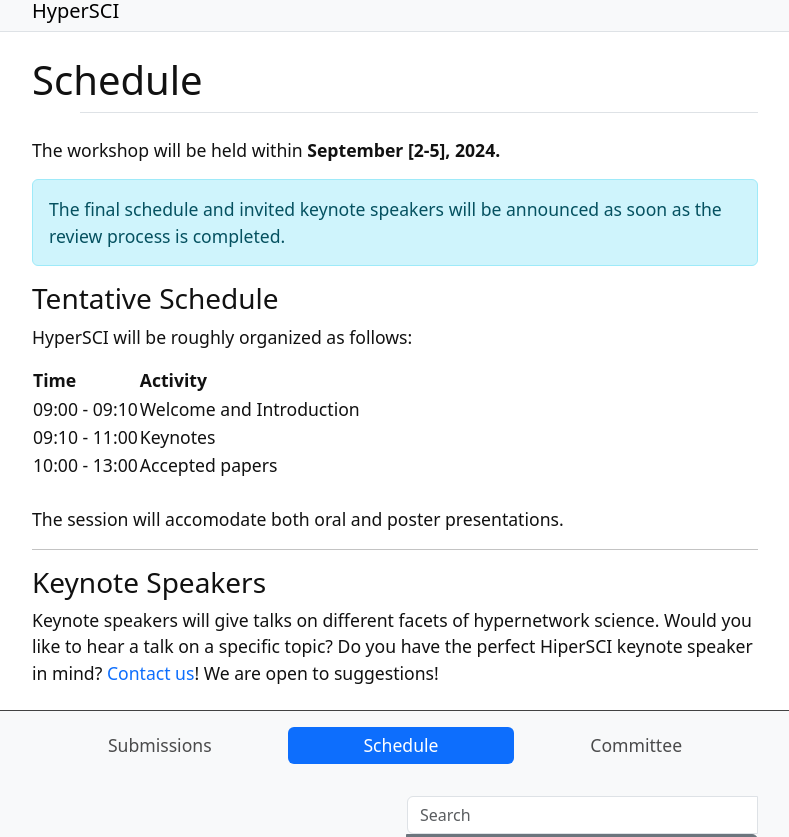
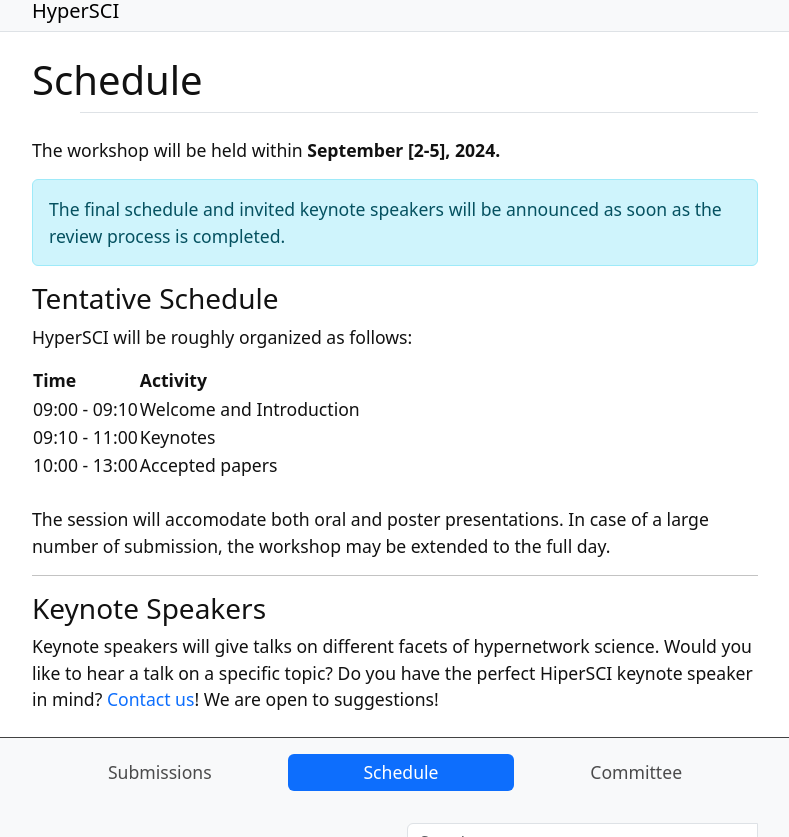
Before and after one commit to hyperSCI-workshop/hyperSCI-workshop.github.io, a Jekyll site: the page built from content/1-schedule.md, in a window 1280 px wide, cut to the strip 121-958 px from the top of the page. Shown: the whole strip, without its empty margins (245-1034 px from the left). Built offline with Jekyll 4.4.1, drawn with Linux system fonts in a browser that asks for light colours.

Commit message:
Update 1-schedule.md

```diff
--- a/content/1-schedule.md
+++ b/content/1-schedule.md
@@ -21,6 +21,7 @@ HyperSCI will be roughly organized as follows:
 
 <br>
 The session will accomodate both oral and poster presentations.
+In case of a large number of submission, the workshop may be extended to the full day.
 
 ---
 
```
